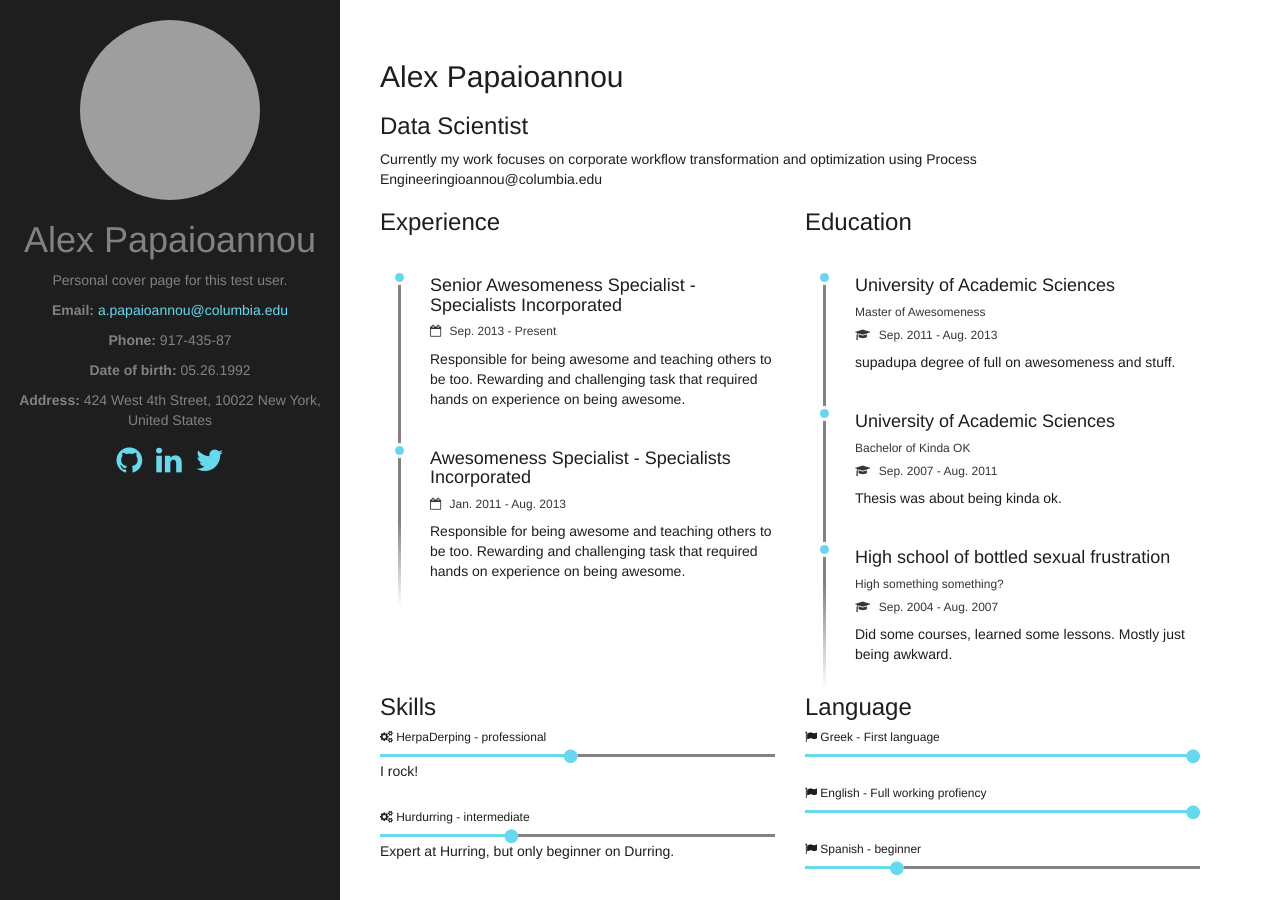
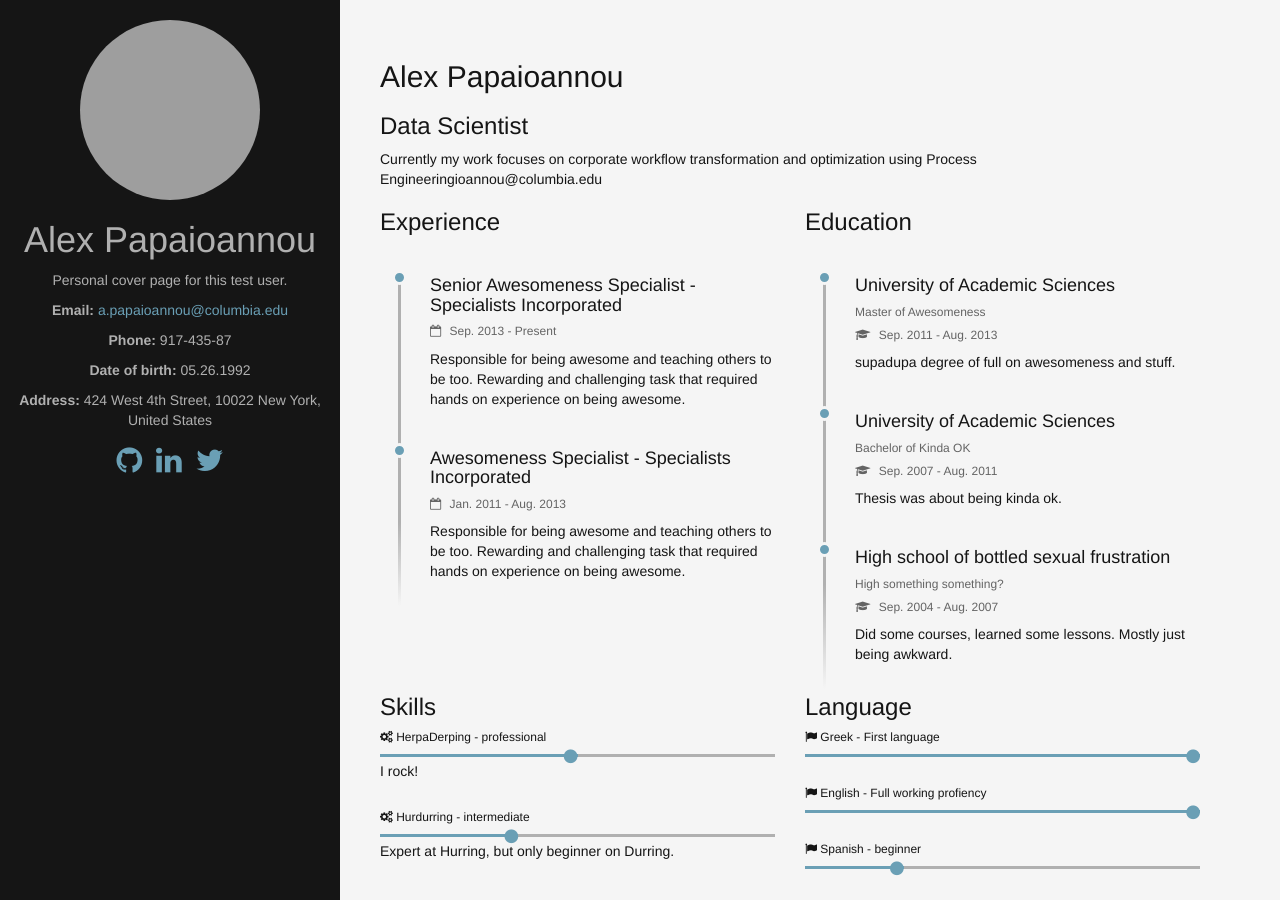
Before and after one commit to alex-papaioannou/home, a Jekyll site: the page built from index.html, in a window 1280 px wide and 900 px high. Built offline with Jekyll 4.4.1, drawn with Linux system fonts in a browser that asks for light colours; nearby versions of some CDN libraries; grey boxes are pictures that could not be loaded.

Commit message:
Update _config.yml

```diff
--- a/_config.yml
+++ b/_config.yml
@@ -25,7 +25,7 @@ abstract: > # Here you should write a brief summary about yourself.
   Currently my work focuses on corporate workflow transformation and optimization using Process Engineeringioannou@columbia.edu
 description: > # Description for site meta, used by search engines.
   Personal cover page for this test user.
-theme: theme-twilight-blue # Color theme for the site.
+theme: theme-default-blue # Color theme for the site.
 
 # Localization
 projects: Personal projects
```
